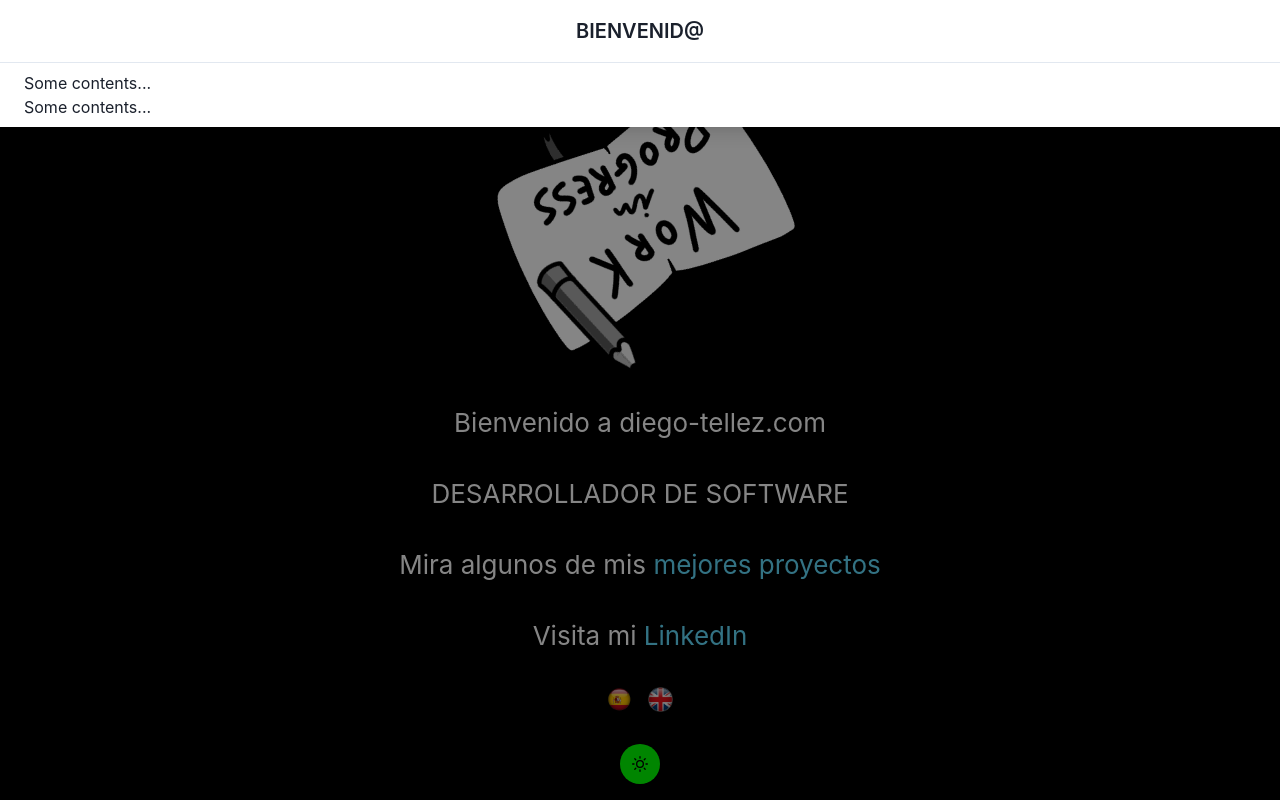
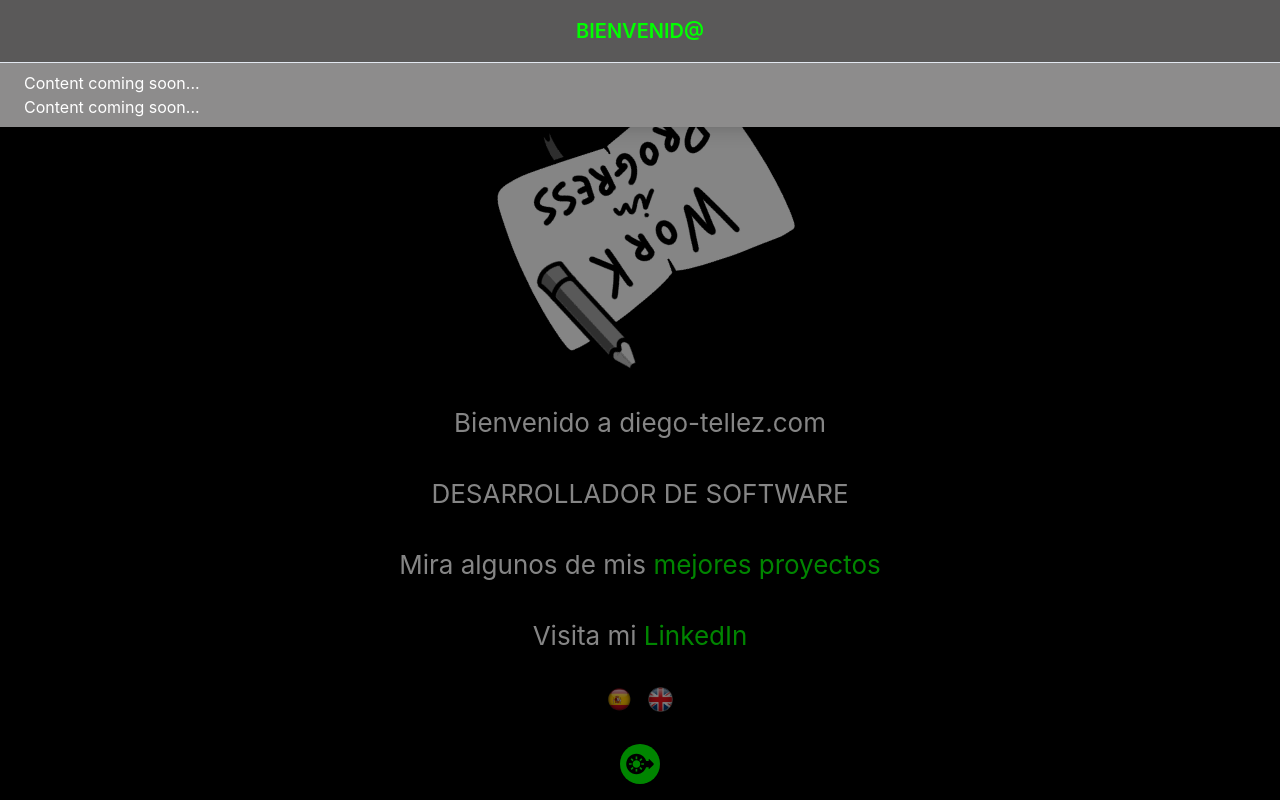
Before and after one commit to dtellz/d-t.com, a React (Create React App) app: page / in a window 1280 px wide. Both pictures are taken after a click on the button "Navega". Built offline with nearby package versions, Linux system fonts and the light colour scheme.

Commit message:
feat: dark mode refinement; react-icons installed

```diff
--- a/package.json
+++ b/package.json
@@ -17,6 +17,7 @@
     "react": "^17.0.2",
     "react-dom": "^17.0.2",
     "react-i18next": "^11.15.0",
+    "react-icons": "^4.3.1",
     "react-scripts": "4.0.3",
     "web-vitals": "^1.0.1"
   },
--- a/src/components/header/index.jsx
+++ b/src/components/header/index.jsx
@@ -1,16 +1,16 @@
 import {
     Drawer,
     DrawerBody,
-    DrawerFooter,
     DrawerHeader,
     DrawerOverlay,
     DrawerContent,
-    DrawerCloseButton,
-    Button
+
 } from '@chakra-ui/react'
 import { useDisclosure } from '@chakra-ui/hooks'
 import './style.css'
 import { useTranslation } from 'react-i18next';
+import { ThemeContext } from "../../theme";
+import { useContext } from 'react';
 
 
 
@@ -19,6 +19,8 @@ import { useState } from "react"
 
 
 const Header = () => {
+    const theme = useContext(ThemeContext);
+    const darkMode = theme.state.darkMode;
     const [traduction] = useTranslation('global');
     const { isOpen, onOpen, onClose } = useDisclosure()
     const [placement, setPlacement] = useState('right')
@@ -33,14 +35,14 @@ const Header = () => {
                     <Radio value='left'>Left</Radio>
                 </Stack>
             </RadioGroup> */}
-            <input type='button' value={traduction("header.btn")} className='header__navigate-btn' onClick={onOpen} />
+            <input type='button' value={traduction("header.btn")} className={darkMode ? 'header__navigate-btn' : 'header__navigate-btn header__light'} onClick={onOpen} />
             <Drawer placement='top' onClose={onClose} isOpen={isOpen}>
                 <DrawerOverlay />
                 <DrawerContent>
-                    <DrawerHeader borderBottomWidth='1px' textAlign='center'>{traduction("header.title")}</DrawerHeader>
-                    <DrawerBody>
-                        <p>Some contents...</p>
-                        <p>Some contents...</p>
+                    <DrawerHeader className={darkMode ? 'header__drawer-header' : 'header__drawer-header-light'} borderBottomWidth='1px' textAlign='center'>{traduction("header.title")}</DrawerHeader>
+                    <DrawerBody className={darkMode ? 'header__drawer-body' : 'header__drawer-body-light'} >
+                        <p>Content coming soon...</p>
+                        <p>Content coming soon...</p>
                     </DrawerBody>
                 </DrawerContent>
             </Drawer>
--- a/src/components/header/style.css
+++ b/src/components/header/style.css
@@ -17,3 +17,23 @@
 .header__navigate-btn:active{
     transform: scale(1.2, 1.2);
 }
+.header__light{
+    background-color: rgb(0, 174, 255) ;
+}
+
+.header__drawer-header{
+    background-color: rgb(90, 89, 89);
+    color: lime;
+}
+.header__drawer-header-light{
+    color: black;
+    background-color: white;
+}
+.header__drawer-body{
+    background-color: rgb(141, 140, 140);
+    color: white;
+}
+.header__drawer-body-light{
+    color: black;
+    background-color: white;
+}
--- a/src/pages/landing/index.jsx
+++ b/src/pages/landing/index.jsx
@@ -4,11 +4,11 @@ import React, { useContext } from "react";
 import { ThemeContext } from "../../theme";
 import Header from '../../components/header';
 import { useTranslation } from 'react-i18next';
-import { IconButton } from '@chakra-ui/react'
+import { Icon, IconButton } from '@chakra-ui/react'
 import esImg from '../../assets/language/es-lang.png'
 import enImg from '../../assets/language/en-lang.png'
 import { SunIcon, MoonIcon } from '@chakra-ui/icons'
-
+import { GiForwardSun, GiMoonBats } from "react-icons/gi";
 
 
 function Landing() {
@@ -46,7 +46,7 @@ function Landing() {
                     {traduction("landing.title")}
                 </p>
                 <p>{traduction("landing.projects")} <a
-                    className="App-link"
+                    className={darkMode ? 'App-link' : 'App-link light'}
                     href="https://github.com/dtellz"
                     target="_blank"
                     rel="noopener noreferrer"
@@ -55,7 +55,7 @@ function Landing() {
                 </a> </p>
 
                 <p>{traduction("landing.profile")} <a
-                    className="App-link"
+                    className={darkMode ? 'App-link' : 'App-link light'}
                     href="https://www.linkedin.com/in/diegotellezbarrero/"
                     target="_blank"
                     rel="noopener noreferrer"
@@ -66,7 +66,7 @@ function Landing() {
                     <img onClick={switchLanguageES} alt='es_language' src={esImg} height='25' width='25' className='landing__btn'></img>
                     <img onClick={switchLanguageEN} alt='en_language' src={enImg} height='25' width='25' className='landing__btn'></img>
                 </div>
-                <IconButton borderRadius='50%' aria-label='Search database' color='black' className='landing__darkMode-btn' onClick={handleMode} icon={darkMode ? <SunIcon /> : <MoonIcon />} />
+                <IconButton borderRadius='50%' aria-label='Search database' color='black' className={darkMode ? 'landing__darkMode-btn' : 'landing__darkMode-btn-light'} onClick={handleMode} icon={darkMode ? <Icon w={30} h={30} as={GiForwardSun} /> : <Icon w={30} h={30} as={GiMoonBats} />} />
             </header>
         </div>
     );
--- a/src/pages/landing/style.css
+++ b/src/pages/landing/style.css
@@ -44,8 +44,13 @@
   }
 
   .App-link {
-    color: #61dafb;
+    color: lime;
   }
+
+  .light{
+    color: rgb(0, 174, 255)
+  }
+
 
   @keyframes App-logo-spin {
     from {
@@ -70,9 +75,19 @@
   .landing__darkMode-btn{
     background-color: lime !important;
   }
-  .landing__darkMode-btn:hover{
+/*   .landing__darkMode-btn:hover{
     background-color: rgb(87, 245, 87) !important;
-  }
+  } */
   .landing__darkMode-btn:active{
     transform: scale(1.5,1.5);
   }
+
+  .landing__darkMode-btn-light{
+    background-color: rgb(0, 174, 255) !important;
+  }
+/*   .landing__darkMode-btn-light:hover{
+    background-color: rgb(98, 195, 240) !important;
+  } */
+  .landing__darkMode-btn-light:active{
+    transform: scale(1.5,1.5);
+  }
```
Also changed, not shown: 1 other file (tests, documents, lock files or other folders).
